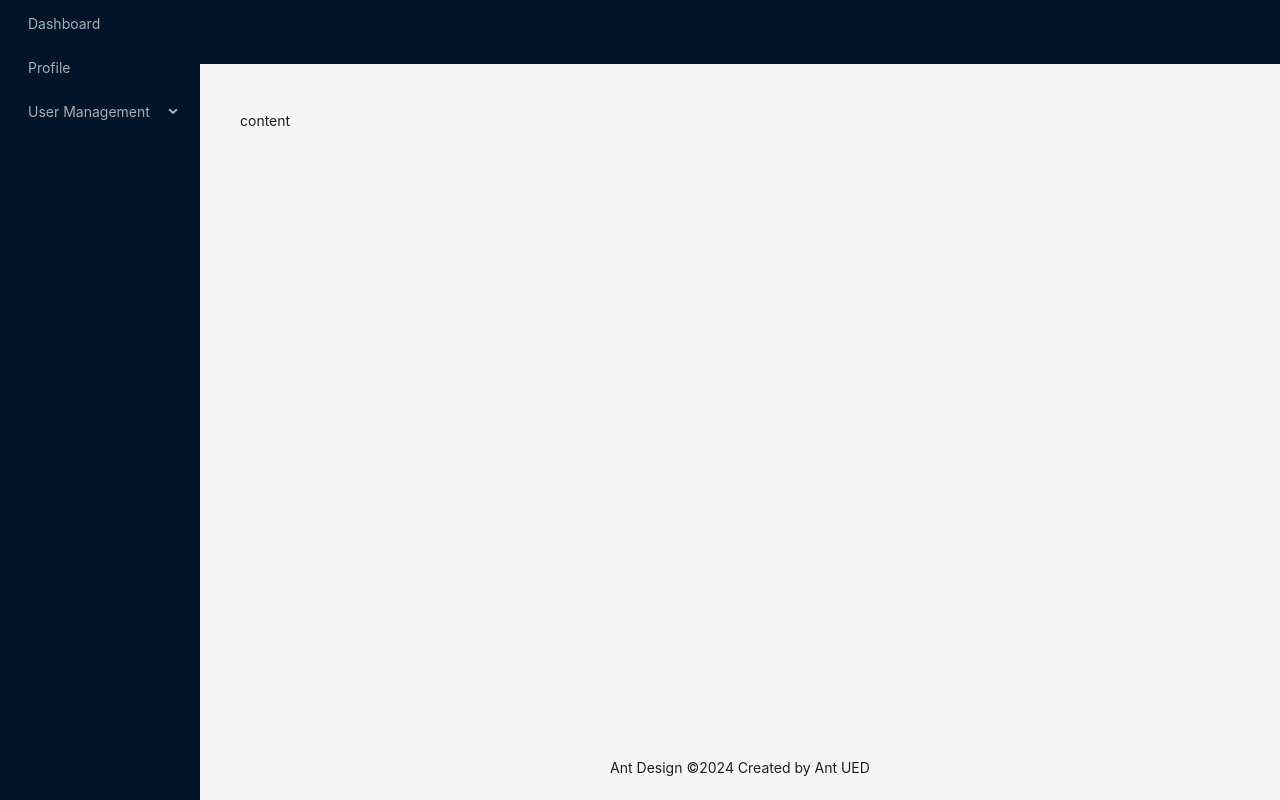
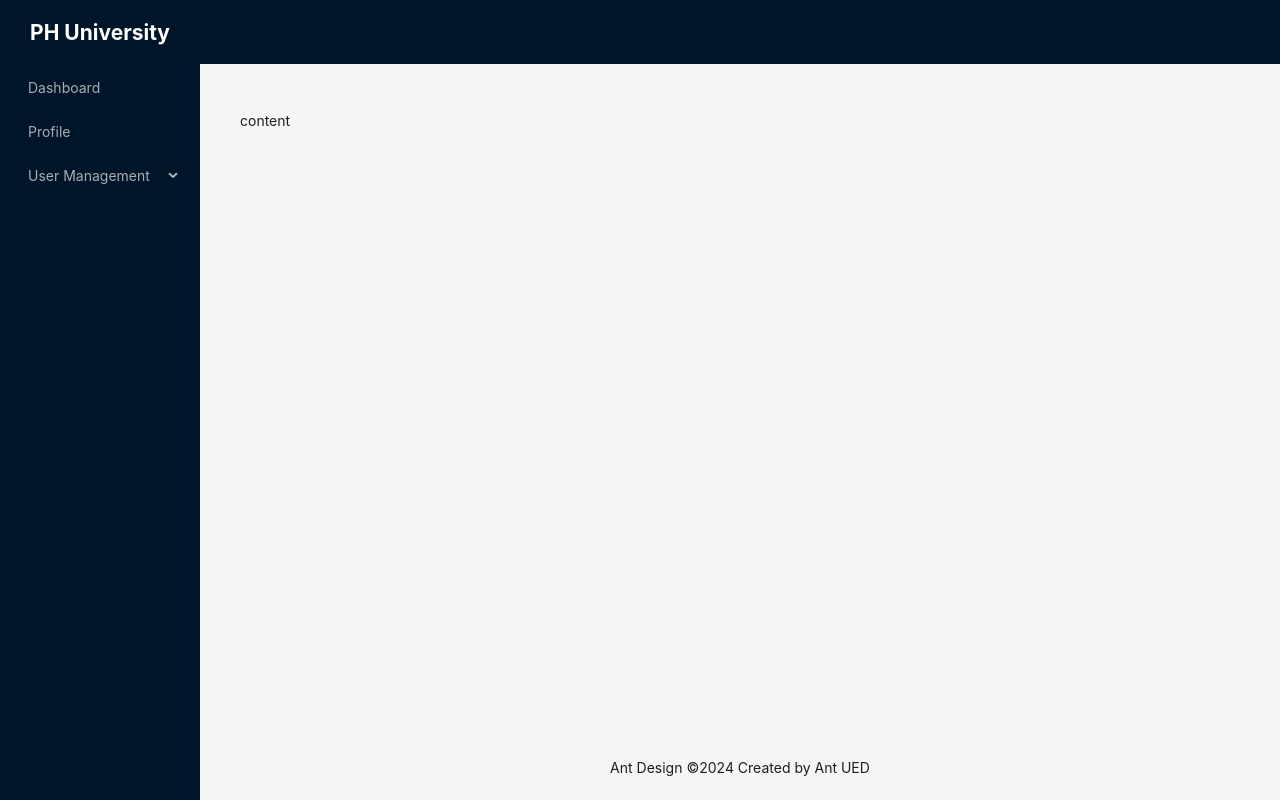
Before and after one commit to JobaerAbdi/university-management-frontend-project, a React (Vite) app: page / in a window 1280 px wide. Built offline with nearby package versions, Linux system fonts and the light colour scheme.

Commit message:
router setup

```diff
--- a/src/App.tsx
+++ b/src/App.tsx
@@ -1,8 +1,8 @@
-import Main from './components/layout/MainLayout'
+import MainLayout from "./components/layout/MainLayout";
 const App = () => {
   return (
     <div>
-      <Main/>
+      <MainLayout></MainLayout>
     </div>
   );
 };
--- a/src/components/layout/MainLayout.jsx
+++ b/src/components/layout/MainLayout.jsx
@@ -1,40 +1,40 @@
-import React from 'react';
-import { Layout, Menu } from 'antd';
+import React from "react";
+import { Layout, Menu } from "antd";
 
 const { Header, Content, Footer, Sider } = Layout;
 
 const items = [
   {
-    key: '1',
-    label: 'Dashboard'
+    key: "1",
+    label: "Dashboard",
   },
   {
-    key: '2',
-    label: 'Profile'
+    key: "2",
+    label: "Profile",
   },
   {
-    key: '3',
-    label: 'User Management',
+    key: "3",
+    label: "User Management",
     children: [
       {
-        key: '11',
-        label:  'Crate Admin'
+        key: "11",
+        label: "Crate Admin",
       },
       {
-        key: '12',
-        label:  'Crate Faculty'
+        key: "12",
+        label: "Crate Faculty",
       },
       {
-        key: '13',
-        label:  'Crate User'
-      }
-    ]
+        key: "13",
+        label: "Crate User",
+      },
+    ],
   },
-]
+];
 
 const MainLayout = () => {
   return (
-    <Layout style={{height: "100vh"}}>
+    <Layout style={{ height: "100vh" }}>
       <Sider
         breakpoint="lg"
         collapsedWidth="0"
@@ -45,12 +45,19 @@ const MainLayout = () => {
           console.log(collapsed, type);
         }}
       >
-        <div className="demo-logo-vertical" />
-        <Menu theme="dark" mode="inline" defaultSelectedKeys={['4']} items={items} />
+        <div style={{ color: "white", height: "4rem", display: "flex", justifyContent: "center", alignItems: "center" }}>
+          <h2>PH University</h2>
+        </div>
+        <Menu
+          theme="dark"
+          mode="inline"
+          defaultSelectedKeys={["4"]}
+          items={items}
+        />
       </Sider>
       <Layout>
         <Header style={{ padding: 0 }} />
-        <Content style={{ margin: '24px 16px 0' }}>
+        <Content style={{ margin: "24px 16px 0" }}>
           <div
             style={{
               padding: 24,
@@ -60,7 +67,7 @@ const MainLayout = () => {
             content
           </div>
         </Content>
-        <Footer style={{ textAlign: 'center' }}>
+        <Footer style={{ textAlign: "center" }}>
           Ant Design ©{new Date().getFullYear()} Created by Ant UED
         </Footer>
       </Layout>
--- a/src/main.tsx
+++ b/src/main.tsx
@@ -1,10 +1,11 @@
 import React from 'react'
 import ReactDOM from 'react-dom/client'
-import App from './App.tsx'
 import './index.css'
+import { RouterProvider } from 'react-router-dom'
+import router from './routes/router.tsx'
 
 ReactDOM.createRoot(document.getElementById('root')!).render(
   <React.StrictMode>
-    <App />
+    <RouterProvider router={router}></RouterProvider>
   </React.StrictMode>,
 )
--- /dev/null
+++ b/src/routes/router.tsx
@@ -0,0 +1,11 @@
+import { createBrowserRouter } from "react-router-dom";
+import App from "../App";
+
+const router = createBrowserRouter([
+    {
+        path: '/',
+        element: <App/>
+    },
+]);
+
+export default router;
```
